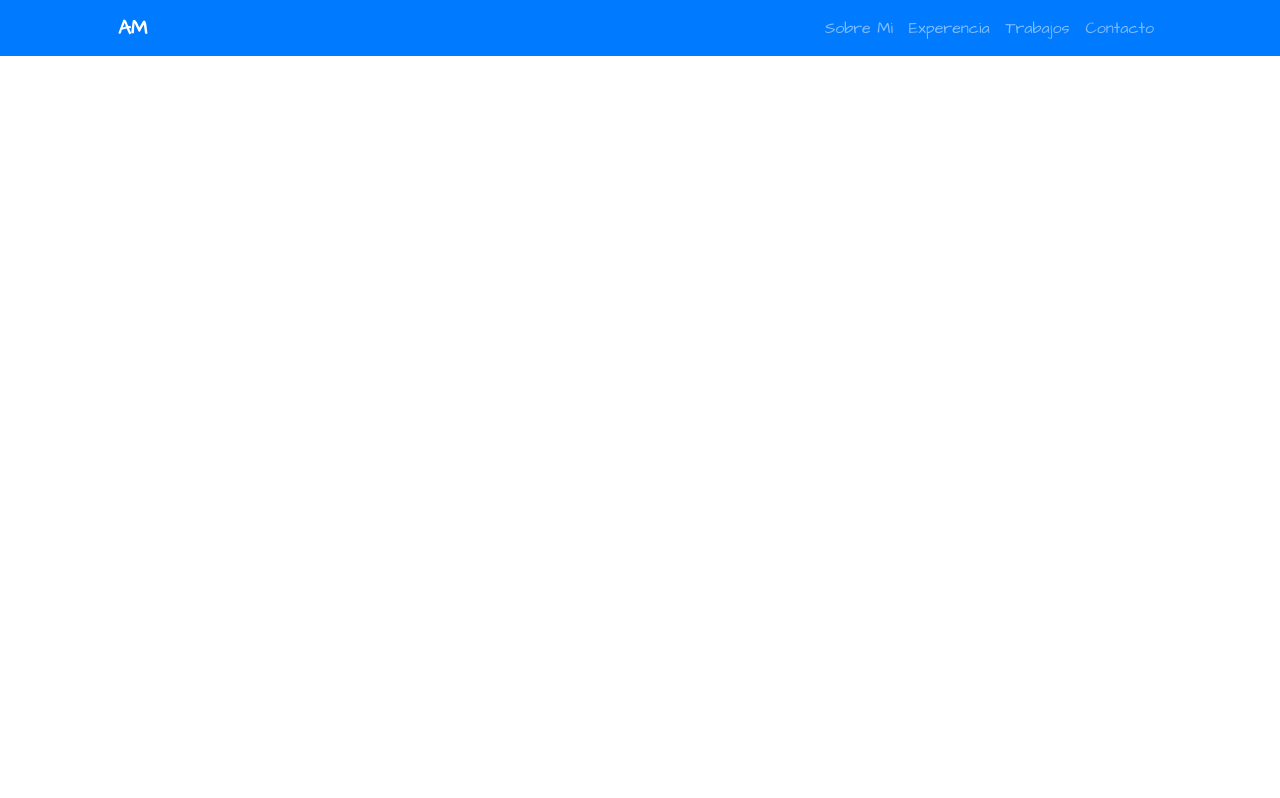
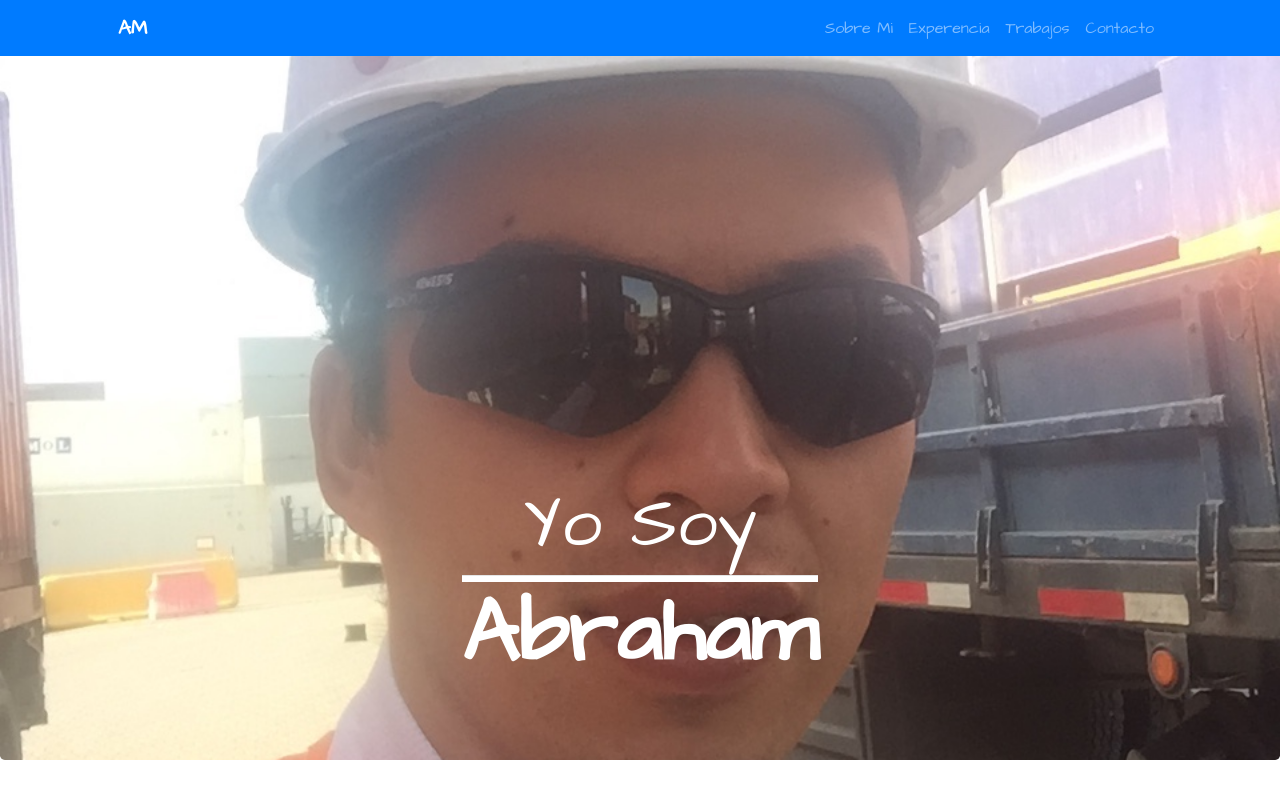
Before and after one commit to NeutronMontero/Portafolio2, a plain HTML site: page index.html in a window 1280 px wide. Drawn offline with nearby package versions, Linux system fonts and the light colour scheme.

Commit message:
add header

```diff
--- a/assets/css/style.css
+++ b/assets/css/style.css
@@ -3,3 +3,21 @@
 body * {
     font-family: 'Architects Daughter', cursive;
 }
+
+#sobre-mi .jumbotron {
+    background-image: url(../img/eperencia2.png);
+    background-size: cover;
+    background-position: center;
+    background-repeat: no-repeat;
+    height: 95vh;
+    display: flex;
+    justify-content: center;
+    align-items: flex-end;
+    color: #ffffff;
+}
+
+#sobre-mi hr {
+    height: 0.4rem;
+    background-color: white;
+
+}
--- a/index.html
+++ b/index.html
@@ -35,8 +35,17 @@
             </ul>
             </div>
             </div>
+        </nav>
 
-        </nav>
+        <header id="sobre-mi">
+                <div class="jumbotron">
+                    <div>
+                    <h2 class="display-3 text-center">Yo Soy</h2>
+                    <hr class="m-0">
+                    <h1 class="display-2 font-weight-bold " >Abraham</h1>
+                </div>
+                </div>
+        </header>
 
 
 
```
Also changed, not shown: assets/img/principal.png.
